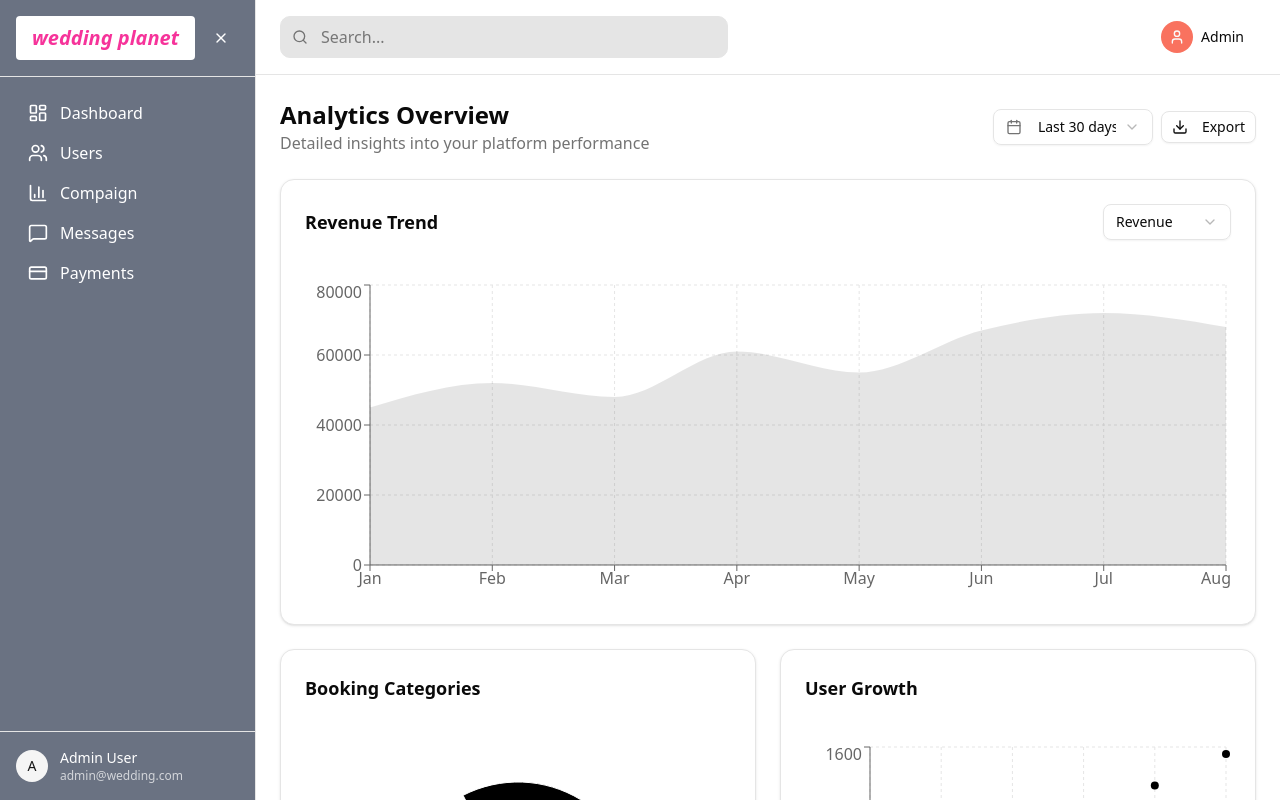
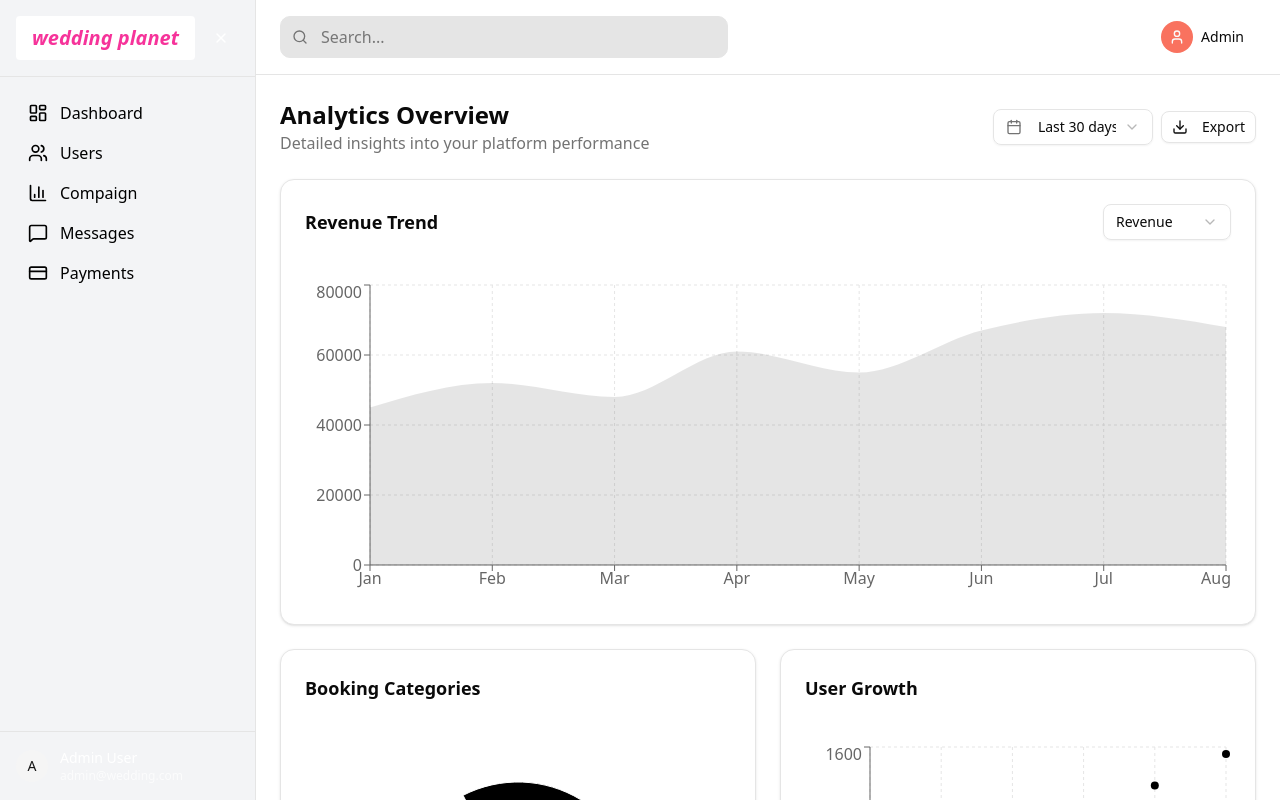
Before and after one commit to Ahmad5626/allaboutdoctor, a Next.js app: page /admin/analytics in a window 1280 px wide. Built offline with nearby package versions, Linux system fonts and the light colour scheme.

Commit message:
admin side bar set

```diff
--- a/src/components/admin/admin-sidebar.jsx
+++ b/src/components/admin/admin-sidebar.jsx
@@ -73,7 +73,7 @@ export function AdminSidebar({ className }) {
   return (
     <div
       className={cn(
-        "flex flex-col bg-sidebar border-r border-sidebar-border transition-all duration-300 bg-gray-500 ",
+        "flex flex-col bg-sidebar border-r border-sidebar-border transition-all duration-300 bg-gray-100 ",
         isCollapsed ? "w-20" : "w-64",
         className,
       )}
@@ -110,7 +110,7 @@ export function AdminSidebar({ className }) {
                   "flex items-center gap-3 px-3 py-2 rounded-lg transition-colors text-white",
                   isActive
                     ? "bg-primary  text-white"
-                    : " hover:bg-sidebar-primary/10 hover:text-sidebar-accent text-white",
+                    : " hover:bg-sidebar-primary/10 hover:text-sidebar-accent text-black",
                 )}
               >
                 <Icon className="h-5 w-5 flex-shrink-0" />
```
